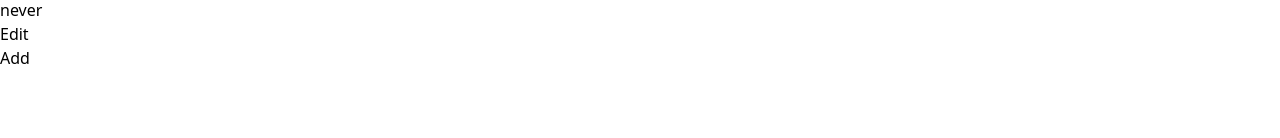
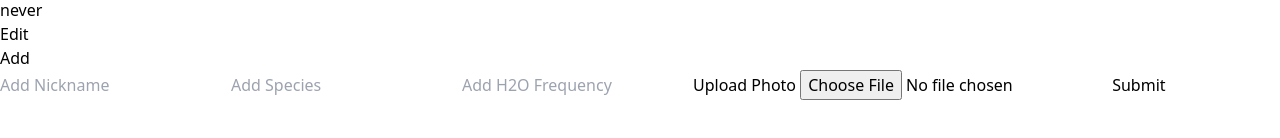
Before and after one commit to Build-week-water-my-plants-7/front-end, a React (Create React App) app: page /myplants/addplant in a window 1280 px wide. Shown: the part 374-512 px from the top of the page. Built offline with nearby package versions, Linux system fonts and the light colour scheme; no server answers.

Commit message:
added addplant functionality

```diff
--- a/src/components/AddPlant.js
+++ b/src/components/AddPlant.js
@@ -1,7 +1,9 @@
 import React from 'react';
+import { useHistory } from 'react-router-dom';
 
 export default function AddPlant(props) {
     const { values, onChange, submit} = props;
+    const history = useHistory();
 
 
     const inputChange = evt => {
@@ -12,6 +14,7 @@ export default function AddPlant(props) {
     const onSubmit = (evt) => {
         evt.preventDefault();
         submit();
+        history.push('/myplants');
     }
 
 
--- a/src/components/PlantList.js
+++ b/src/components/PlantList.js
@@ -5,7 +5,7 @@ import AddPlant from './AddPlant';
 import axios from 'axios';
 
 const initialPlants = [{
-    key: 1,
+    id: 1,
     nickname: 'Venus Fly Trap',
     species: 'plant',
     h2oFrequency: 'never',
@@ -43,7 +43,7 @@ export default function PlantList() {
             species: formValues.species,
             h2oFrequency: formValues.h2oFrequency
         }
-        axios.post('', newPlant)
+        axios.post('https://bwwatermyplants7.herokuapp.com/api/plants', newPlant)
             .then(res => {
                 console.log(res);
                 setPlantList({...plantList, res});
@@ -56,7 +56,7 @@ export default function PlantList() {
     const history = useHistory();
 
     const routeToForm = () => {
-        history.push("/addplant");
+        history.push("/myplants/addplant");
     }
 
 
@@ -78,7 +78,7 @@ export default function PlantList() {
                 ))}
 
             <button onClick={routeToForm}>Add</button>
-            <Route path="/addplant">
+            <Route path="/myplants/addplant">
                 <AddPlant values={formValues} onChange={onChange} submit={onSubmit} />
             </Route>
 		</div>
```
